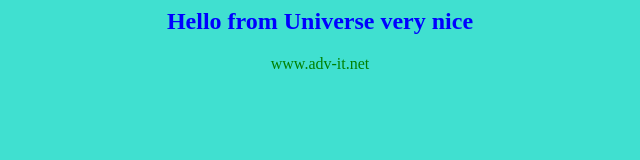
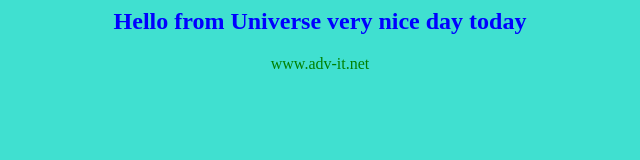
Before and after one commit to Vahech/testjenkins, a plain HTML site: page index.html in a window 1280 px wide. Shown: the whole page, without its empty margins (320-960 px from the left). Drawn offline with Linux system fonts and the light colour scheme.

Commit message:
Very Nice day today every lovely day

```diff
--- a/index.html
+++ b/index.html
@@ -1,7 +1,7 @@
 <html>
 <body bgcolor=Turquoise>
 <center>
-<h2><font color=blue>Hello from Universe very nice</font></h2>
+<h2><font color=blue>Hello from Universe very nice day today</font></h2>
 
 <font color=green>www.adv-it.net</font>
 </center>
```
